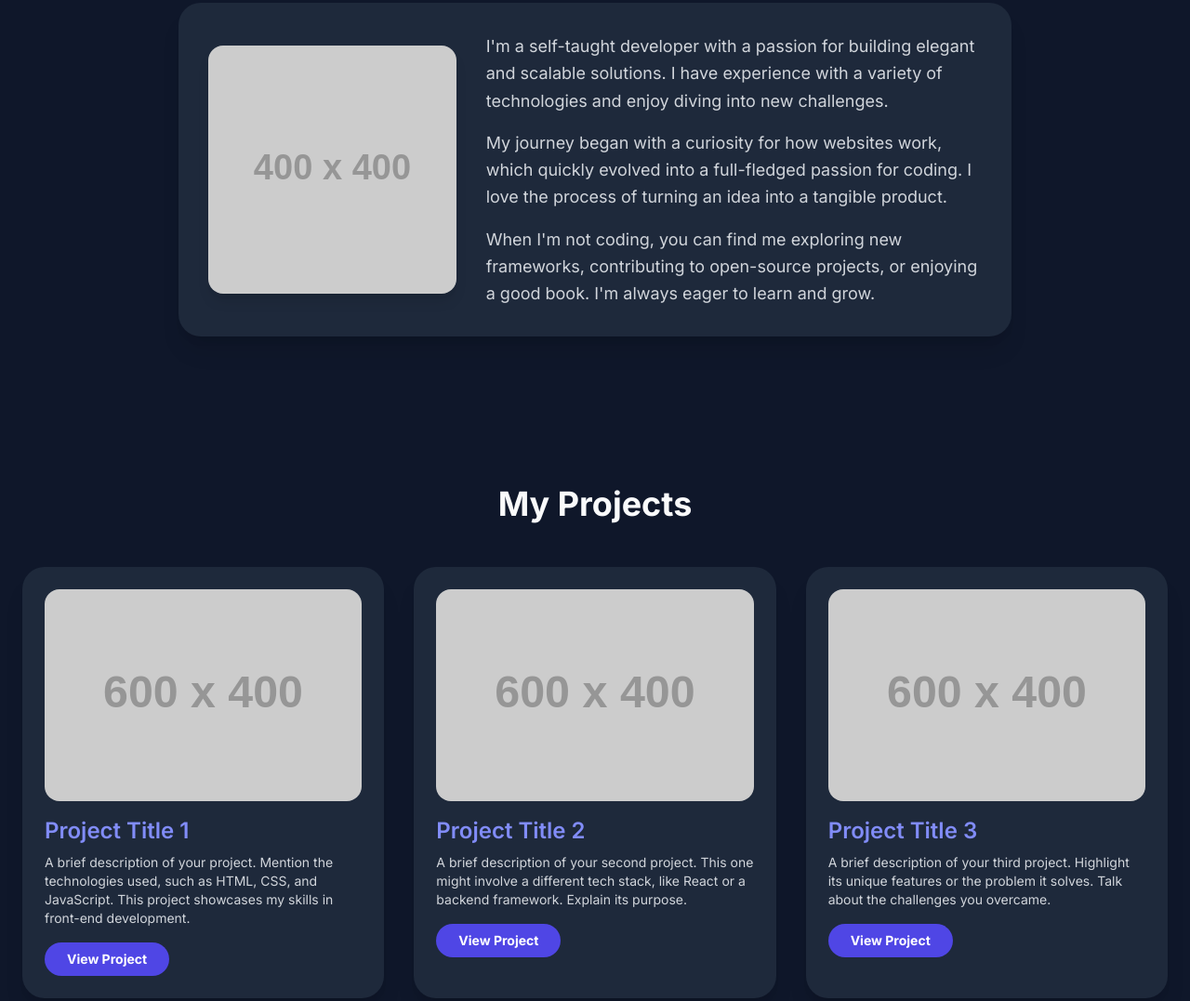
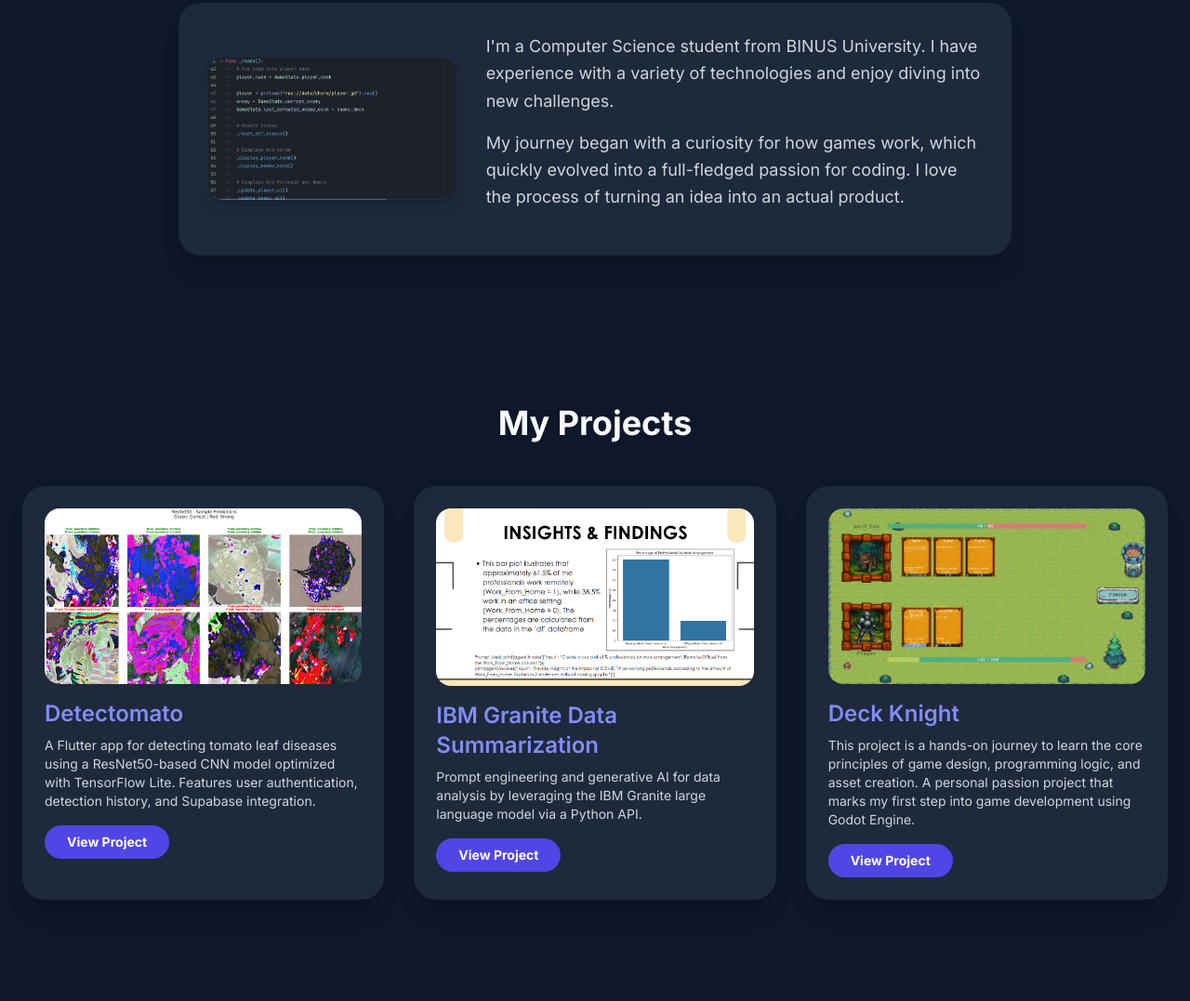
Before and after one commit to snockoo/snockoo.github.io, a plain HTML site: page index.html in a window 1280 px wide. Shown: the part 777-1854 px from the top of the page at 93% size. Drawn offline with nearby package versions, Linux system fonts and the light colour scheme; placeholder pictures from the web are drawn by us.

Commit message:
Add files via upload

```diff
--- a/index.html
+++ b/index.html
@@ -28,7 +28,7 @@
     <header class="bg-slate-800 shadow-lg sticky top-0 z-50">
         <nav class="container mx-auto px-6 py-4 flex justify-between items-center">
             <a href="#" class="text-2xl font-bold text-gray-50 hover:text-indigo-400 transition-colors">
-                Your Name
+                Samuel Setiawan
             </a>
             <div class="hidden md:flex space-x-6 text-lg">
                 <a href="#about" class="hover:text-indigo-400 transition-colors">About</a>
@@ -56,7 +56,7 @@
         <!-- Hero Section -->
         <section id="hero" class="py-24 text-center">
             <div class="flex flex-col items-center animate-fadeIn">
-                <img src="https://placehold.co/150x150/1e293b/d1d5db?text=Your+Photo" alt="Your Photo" class="w-36 h-36 rounded-full mb-6 ring-4 ring-indigo-500/50 object-cover">
+                <img src="https://snockoo.github.io/face.png" alt="Your Photo" class="w-36 h-36 rounded-full mb-6 ring-4 ring-indigo-500/50 object-cover">
                 <h1 class="text-5xl md:text-6xl font-extrabold text-gray-50 mb-4 drop-shadow-md">
                     Hello, I'm <span class="text-indigo-400">Samuel Setiawan</span>.
                 </h1>
@@ -76,18 +76,16 @@
             <h2 class="text-4xl font-bold text-center text-gray-50 mb-12">About Me</h2>
             <div class="bg-slate-800 p-8 rounded-3xl shadow-xl max-w-4xl mx-auto flex flex-col md:flex-row items-center space-y-6 md:space-y-0 md:space-x-8">
                 <div class="md:w-1/3">
-                    <img src="https://placehold.co/400x400/1e293b/d1d5db?text=About+Me" alt="Your Photo" class="rounded-2xl shadow-lg w-full h-auto object-cover">
+                    <img src="https://snockoo.github.io/about.png" alt="About Me" class="rounded-2xl shadow-lg w-full h-auto object-cover">
                 </div>
                 <div class="md:w-2/3 text-lg text-gray-300 leading-relaxed">
                     <p class="mb-4">
-                        I'm a self-taught developer with a passion for building elegant and scalable solutions. I have experience with a variety of technologies and enjoy diving into new challenges.
+                        I'm a Computer Science student from BINUS University. I have experience with a variety of technologies and enjoy diving into new challenges.
                     </p>
                     <p class="mb-4">
-                        My journey began with a curiosity for how websites work, which quickly evolved into a full-fledged passion for coding. I love the process of turning an idea into a tangible product.
+                        My journey began with a curiosity for how games work, which quickly evolved into a full-fledged passion for coding. I love the process of turning an idea into an actual product.
                     </p>
-                    <p>
-                        When I'm not coding, you can find me exploring new frameworks, contributing to open-source projects, or enjoying a good book. I'm always eager to learn and grow.
-                    </p>
+
                 </div>
             </div>
         </section>
@@ -98,24 +96,24 @@
             <div class="grid grid-cols-1 md:grid-cols-2 lg:grid-cols-3 gap-8">
                 <!-- Project Card 1 -->
                 <div class="bg-slate-800 p-6 rounded-3xl shadow-xl transition-transform transform hover:scale-105">
-                    <img src="https://placehold.co/600x400/1e293b/d1d5db?text=Project+1+Image" alt="Project 1" class="rounded-2xl mb-4 w-full h-auto">
-                    <h3 class="text-2xl font-semibold text-indigo-400 mb-2">Project Title 1</h3>
-                    <p class="text-gray-300 text-sm mb-4">A brief description of your project. Mention the technologies used, such as HTML, CSS, and JavaScript. This project showcases my skills in front-end development.</p>
-                    <a href="#" class="inline-block bg-indigo-600 hover:bg-indigo-700 text-white text-sm font-bold py-2 px-6 rounded-full transition-colors">View Project</a>
+                    <img src="https://snockoo.github.io/project1.png" alt="Project 1" class="rounded-2xl mb-4 w-full h-auto">
+                    <h3 class="text-2xl font-semibold text-indigo-400 mb-2">Detectomato</h3>
+                    <p class="text-gray-300 text-sm mb-4">A Flutter app for detecting tomato leaf diseases using a ResNet50-based CNN model optimized with TensorFlow Lite. Features user authentication, detection history, and Supabase integration.</p>
+                    <a href="https://github.com/SergioWinn/Detectomato" class="inline-block bg-indigo-600 hover:bg-indigo-700 text-white text-sm font-bold py-2 px-6 rounded-full transition-colors">View Project</a>
                 </div>
                 <!-- Project Card 2 -->
                 <div class="bg-slate-800 p-6 rounded-3xl shadow-xl transition-transform transform hover:scale-105">
-                    <img src="https://placehold.co/600x400/1e293b/d1d5db?text=Project+2+Image" alt="Project 2" class="rounded-2xl mb-4 w-full h-auto">
-                    <h3 class="text-2xl font-semibold text-indigo-400 mb-2">Project Title 2</h3>
-                    <p class="text-gray-300 text-sm mb-4">A brief description of your second project. This one might involve a different tech stack, like React or a backend framework. Explain its purpose.</p>
-                    <a href="#" class="inline-block bg-indigo-600 hover:bg-indigo-700 text-white text-sm font-bold py-2 px-6 rounded-full transition-colors">View Project</a>
+                    <img src="https://snockoo.github.io/project22.png" alt="Project 2" class="rounded-2xl mb-4 w-full h-auto">
+                    <h3 class="text-2xl font-semibold text-indigo-400 mb-2">IBM Granite Data Summarization</h3>
+                    <p class="text-gray-300 text-sm mb-4">Prompt engineering and generative AI for data analysis by leveraging the IBM Granite large language model via a Python API.</p>
+                    <a href="https://github.com/snockoo/IBM-covid19-impact-on-work" class="inline-block bg-indigo-600 hover:bg-indigo-700 text-white text-sm font-bold py-2 px-6 rounded-full transition-colors">View Project</a>
                 </div>
                 <!-- Project Card 3 -->
                 <div class="bg-slate-800 p-6 rounded-3xl shadow-xl transition-transform transform hover:scale-105">
-                    <img src="https://placehold.co/600x400/1e293b/d1d5db?text=Project+3+Image" alt="Project 3" class="rounded-2xl mb-4 w-full h-auto">
-                    <h3 class="text-2xl font-semibold text-indigo-400 mb-2">Project Title 3</h3>
-                    <p class="text-gray-300 text-sm mb-4">A brief description of your third project. Highlight its unique features or the problem it solves. Talk about the challenges you overcame.</p>
-                    <a href="#" class="inline-block bg-indigo-600 hover:bg-indigo-700 text-white text-sm font-bold py-2 px-6 rounded-full transition-colors">View Project</a>
+                    <img src="https://snockoo.github.io/project3.png" alt="Project 3" class="rounded-2xl mb-4 w-full h-auto">
+                    <h3 class="text-2xl font-semibold text-indigo-400 mb-2">Deck Knight</h3>
+                    <p class="text-gray-300 text-sm mb-4">This project is a hands-on journey to learn the core principles of game design, programming logic, and asset creation. A personal passion project that marks my first step into game development using Godot Engine.</p>
+                    <a href="https://github.com/snockoo/IBM-covid19-impact-on-work" class="inline-block bg-indigo-600 hover:bg-indigo-700 text-white text-sm font-bold py-2 px-6 rounded-full transition-colors">View Project</a>
                 </div>
             </div>
         </section>
@@ -128,14 +126,14 @@
                     Interested in working together or just want to say hi? Feel free to reach out!
                 </p>
                 <div class="flex justify-center space-x-6">
-                    <a href="mailto:your.email@example.com" class="text-indigo-400 hover:text-indigo-300 transition-colors">
+                    <a href="mailto:samuel.jojo07@gmail.com" class="text-indigo-400 hover:text-indigo-300 transition-colors">
                         <svg class="w-8 h-8" fill="currentColor" viewBox="0 0 20 20" xmlns="http://www.w3.org/2000/svg"><path d="M2.003 5.884L10 9.882l7.997-3.998A2 2 0 0016 4H4a2 2 0 00-1.997 1.884zM18 8.118l-8 4-8-4V14a2 2 0 002 2h12a2 2 0 002-2V8.118z"></path></svg>
                     </a>
-                    <a href="https://linkedin.com/in/yourprofile" class="text-indigo-400 hover:text-indigo-300 transition-colors">
-                        <svg class="w-8 h-8" fill="currentColor" viewBox="0 0 20 20" xmlns="http://www.w3.org/2000/svg"><path d="M16 4a2 2 0 00-2-2h-8a2 2 0 00-2 2v12a2 2 0 002 2h8a2 2 0 002-2V4zm-3 5.5a.5.5 0 00-.5-.5h-5a.5.5 0 00-.5.5v2a.5.5 0 00.5.5h5a.5.5 0 00.5-.5v-2z"></path></svg>
+                    <a href="https://www.linkedin.com/in/samuel-setiawan-892816345" class="text-indigo-400 hover:text-indigo-300 transition-colors">
+                        <svg class="w-8 h-8" fill="currentColor" viewBox="0 0 24 24" xmlns="http://www.w3.org/2000/svg"><path d="M20.5 2H3.5A1.5 1.5 0 002 3.5v17A1.5 1.5 0 003.5 22h17a1.5 1.5 0 001.5-1.5v-17A1.5 1.5 0 0020.5 2zM8 19H5v-9h3zM6.5 8.25A1.75 1.75 0 116.5 4.75a1.75 1.75 0 010 3.5zM19 19h-3v-4.75c0-1.125-.92-2.05-2.05-2.05h-.95a2 2 0 00-2 2V19h-3v-9h3v1.25a3.5 3.5 0 013-1.5c1.25 0 2.25.925 2.25 2.25V19z"/></svg>
                     </a>
-                    <a href="https://github.com/yourprofile" class="text-indigo-400 hover:text-indigo-300 transition-colors">
-                        <svg class="w-8 h-8" fill="currentColor" viewBox="0 0 20 20" xmlns="http://www.w3.org/2000/svg"><path fill-rule="evenodd" d="M10 2a8 8 0 100 16A8 8 0 0010 2zm3.707 9.293a1 1 0 00-1.414-1.414L9 11.586l-1.293-1.293a1 1 0 00-1.414 1.414l2 2a1 1 0 001.414 0l4-4z" clip-rule="evenodd"></path></svg>
+                    <a href="https://github.com/snockoo" class="text-indigo-400 hover:text-indigo-300 transition-colors">
+                        <svg class="w-8 h-8" fill="currentColor" viewBox="0 0 24 24" xmlns="http://www.w3.org/2000/svg"><path d="M12 0c-6.626 0-12 5.373-12 12 0 5.302 3.438 9.8 8.207 11.387.6.113.82-.258.82-.577 0-.285-.01-1.04-.015-2.04-3.338.724-4.042-1.61-4.042-1.61-.542-1.373-1.322-1.743-1.322-1.743-1.087-.745.083-.729.083-.729 1.205.084 1.838 1.236 1.838 1.236 1.07 1.835 2.809 1.305 3.492.998.108-.777.418-1.305.762-1.605-2.665-.304-5.466-1.334-5.466-5.933 0-1.31.465-2.383 1.235-3.221-.124-.303-.535-1.524.117-3.176 0 0 1.006-.322 3.301 1.23.957-.266 1.983-.399 3.003-.404 1.02.005 2.046.138 3.003.404 2.296-1.552 3.301-1.23 3.301-1.23.652 1.652.241 2.873.118 3.176.77.838 1.235 1.911 1.235 3.221 0 4.609-2.802 5.629-5.476 5.928.43.37.81 1.087.81 2.195 0 1.6-.015 2.899-.015 3.286 0 .315.21.691.825.576C20.563 21.802 24 17.302 24 12c0-6.627-5.373-12-12-12z"/></svg>
                     </a>
                 </div>
             </div>
@@ -145,7 +143,7 @@
 
     <!-- Footer -->
     <footer class="bg-slate-900 py-6 text-center text-gray-500">
-        <p>&copy; 2023 Your Name. All rights reserved.</p>
+        <p>&copy; 2025 Samuel Setiawan. All rights reserved.</p>
     </footer>
 
     <script>
```
